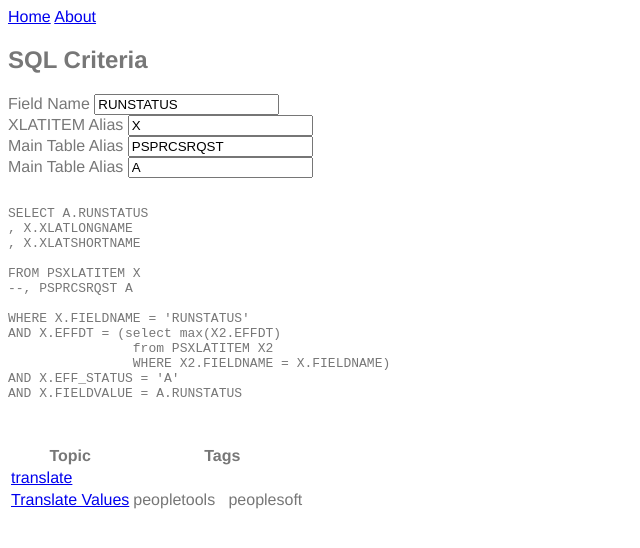
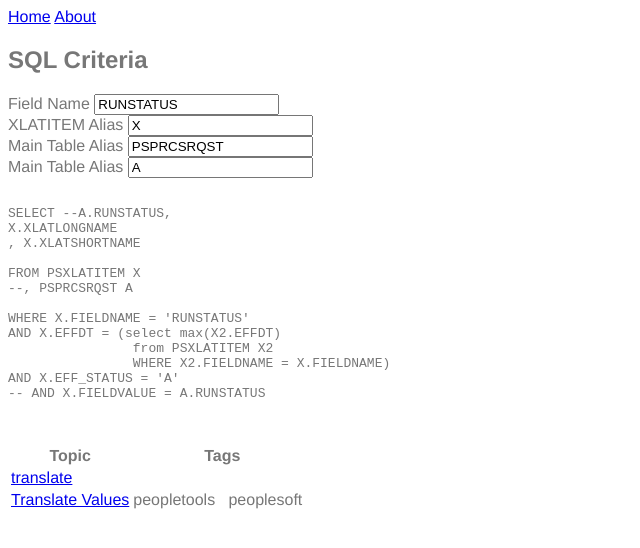
Before and after one commit to jbrazal/notbuk, a Jekyll site: the page built from _posts/1900-01-02-trans-values.html, in a window 1280 px wide. Shown: the top 548 px of the page, without its empty margins (0-640 px from the left). Built offline with Jekyll 4.4.1, drawn with Linux system fonts in a browser that asks for light colours.

```diff
--- a/_posts/1900-01-02-trans-values.html
+++ b/_posts/1900-01-02-trans-values.html
@@ -25,8 +25,8 @@ is_angular: true
 
 <pre>
 {% raw %}
-SELECT {{ m_tbl_alias }}.{{ m_fldname }}
-, {{ m_xlat_alias }}.XLATLONGNAME
+SELECT --{{ m_tbl_alias }}.{{ m_fldname }},
+{{ m_xlat_alias }}.XLATLONGNAME
 , {{ m_xlat_alias }}.XLATSHORTNAME
 
 FROM PSXLATITEM {{ m_xlat_alias }}
@@ -37,7 +37,7 @@ AND {{ m_xlat_alias }}.EFFDT = (select max({{ m_xlat_alias }}2.EFFDT)
                 from PSXLATITEM {{ m_xlat_alias }}2
                 WHERE {{ m_xlat_alias }}2.FIELDNAME = {{ m_xlat_alias }}.FIELDNAME)
 AND {{ m_xlat_alias }}.EFF_STATUS = 'A'
-AND {{ m_xlat_alias }}.FIELDVALUE = {{ m_tbl_alias }}.{{ m_fldname }}
+-- AND {{ m_xlat_alias }}.FIELDVALUE = {{ m_tbl_alias }}.{{ m_fldname }}
 
 {% endraw %}
 </pre>
```
Also changed, not shown: _posts/1900-01-01-translate-values.md (+3 -0 lines).
